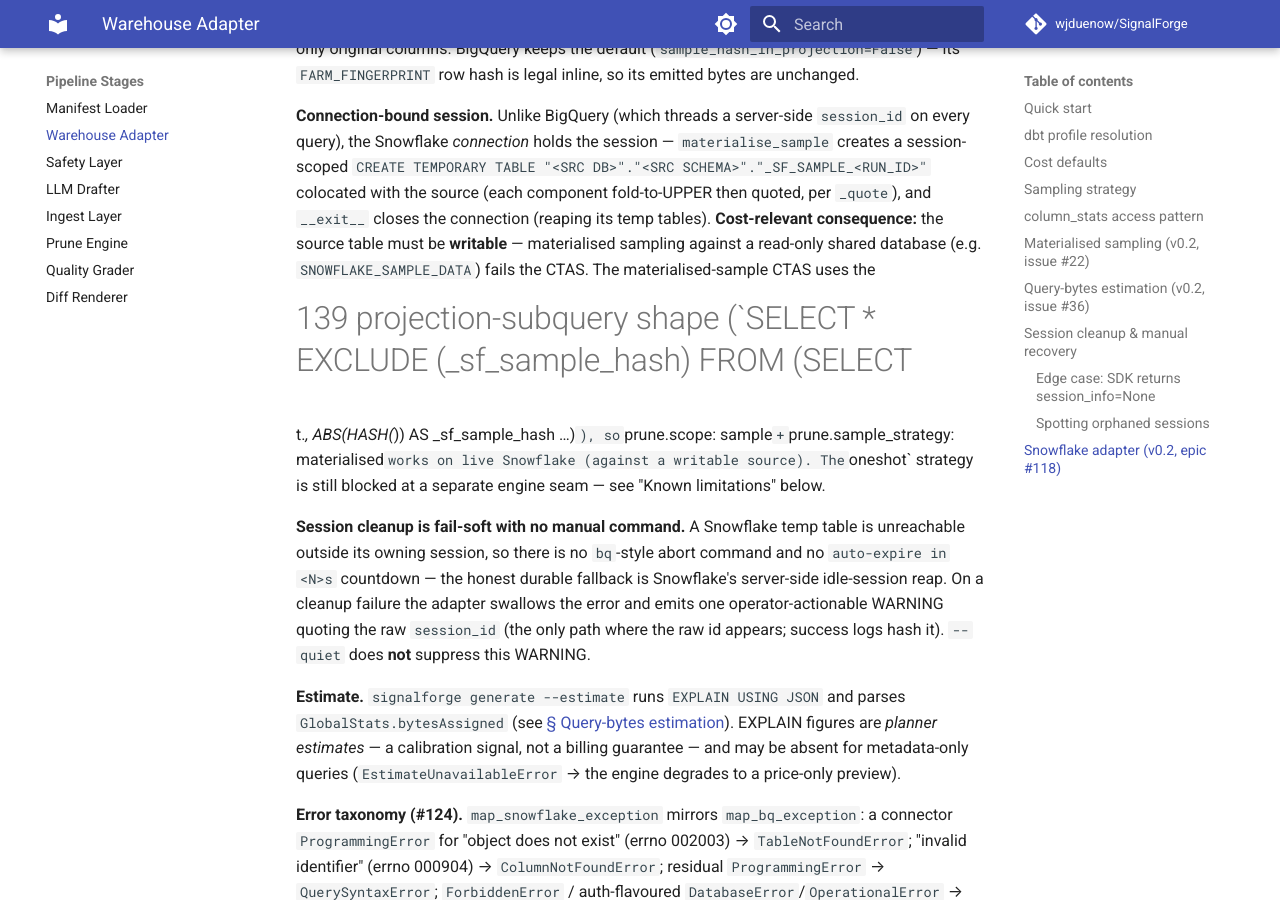
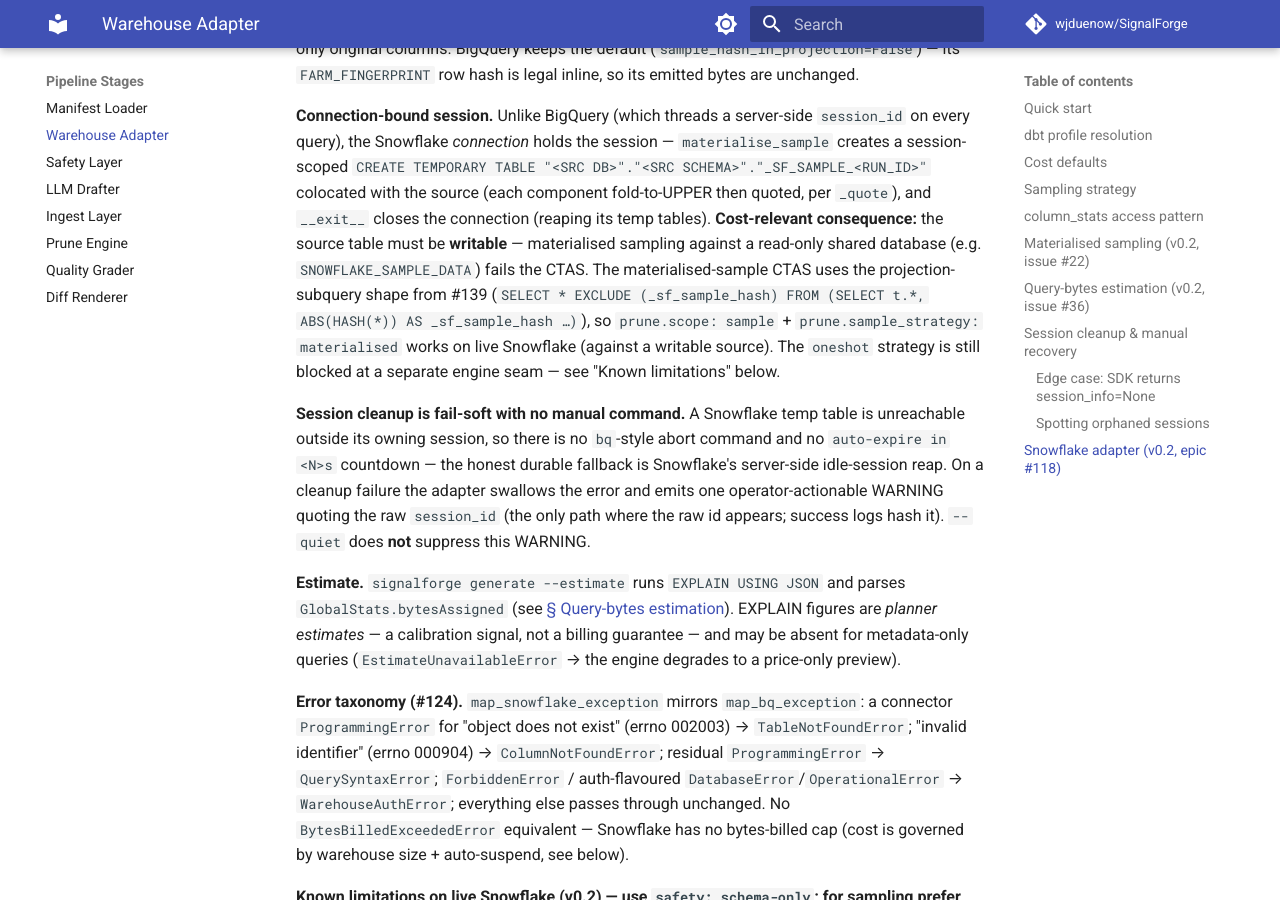
Before and after one commit to wjduenow/SignalForge, an MkDocs documentation site: the page built from docs/warehouse-adapter-ops.md, in a window 1280 px wide and 900 px high, scrolled down 12239 px. Built offline with MkDocs 1.6.1 and Material for MkDocs 9.7.7, drawn with Linux system fonts in a browser that asks for light colours; comment, search, counter and statistics services are not loaded.

Commit message:
#139: address PR review — live-cert docstring + markdownlint fixes
- test_snowflake_prune_live.py: DEC-004 note now records the live cert
  RESOLVED the ORDER-BY-of-EXCLUDE-d-column question in favour of the
  primary form (Copilot: stale "unresolved decision point" docstring)
- docs/warehouse-adapter-ops.md: reword so the line no longer starts with
  "#139" (CodeRabbit/markdownlint MD heading false-trigger)
- plans/super/139: add `sql` language tags to two fenced blocks (CodeRabbit)

Co-Authored-By: Claude Opus 4.7 (1M context) <noreply@anthropic.com>

```diff
--- a/docs/warehouse-adapter-ops.md
+++ b/docs/warehouse-adapter-ops.md
@@ -612,8 +612,8 @@ colocated with the source (each component fold-to-UPPER then quoted, per
 **Cost-relevant consequence:** the source table must be **writable** —
 materialised sampling against a read-only shared database (e.g.
 `SNOWFLAKE_SAMPLE_DATA`) fails the CTAS. The materialised-sample CTAS uses the
-#139 projection-subquery shape (`SELECT * EXCLUDE (_sf_sample_hash) FROM (SELECT
-t.*, ABS(HASH(*)) AS _sf_sample_hash …)`), so `prune.scope: sample` +
+projection-subquery shape from #139 (`SELECT * EXCLUDE (_sf_sample_hash) FROM
+(SELECT t.*, ABS(HASH(*)) AS _sf_sample_hash …)`), so `prune.scope: sample` +
 `prune.sample_strategy: materialised` works on live Snowflake (against a
 writable source). The `oneshot` strategy is still blocked at a separate engine
 seam — see "Known limitations" below.
```
Also changed, not shown: plans/super/139-snowflake-sample-shape.md (+2 -2 lines), 1 other file.
